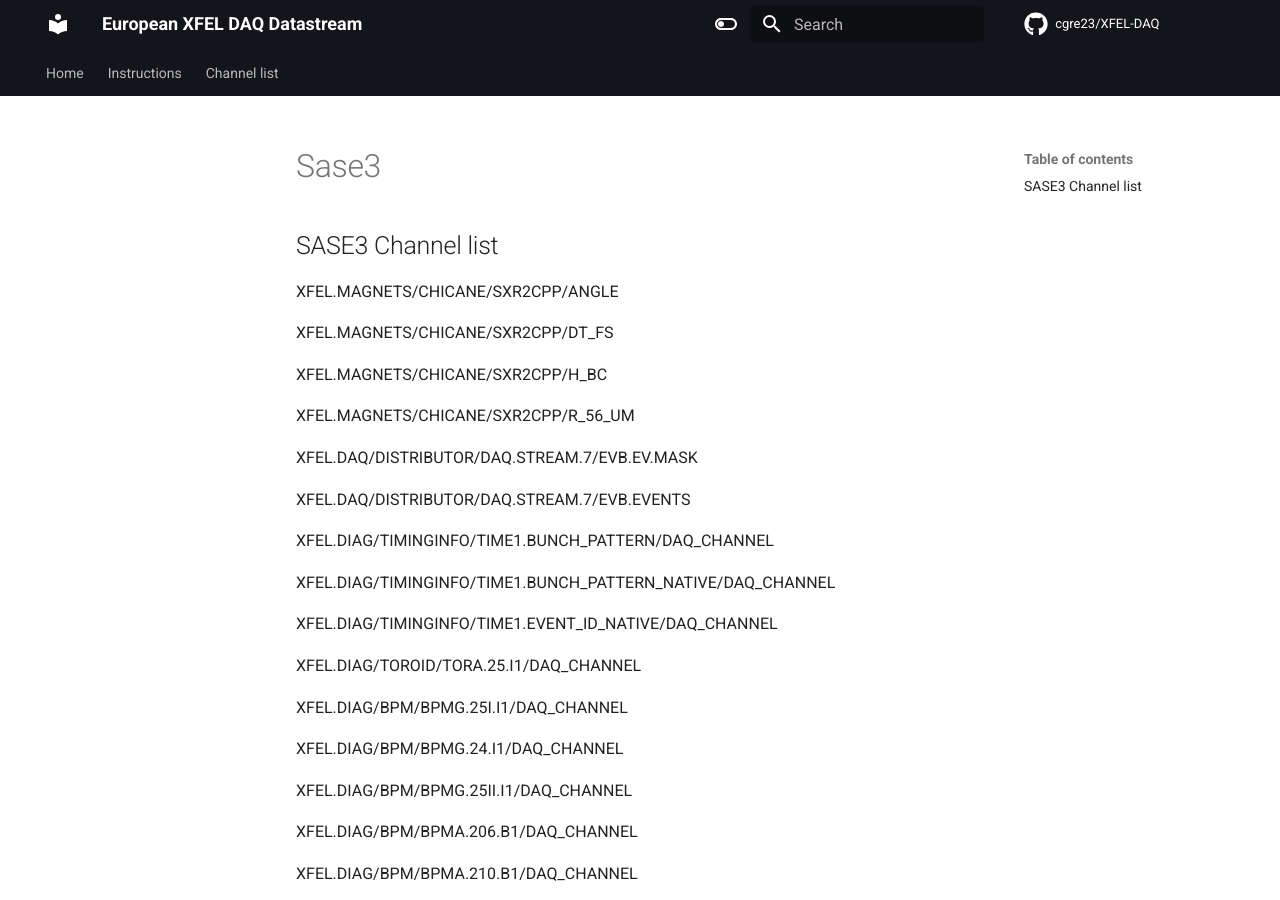
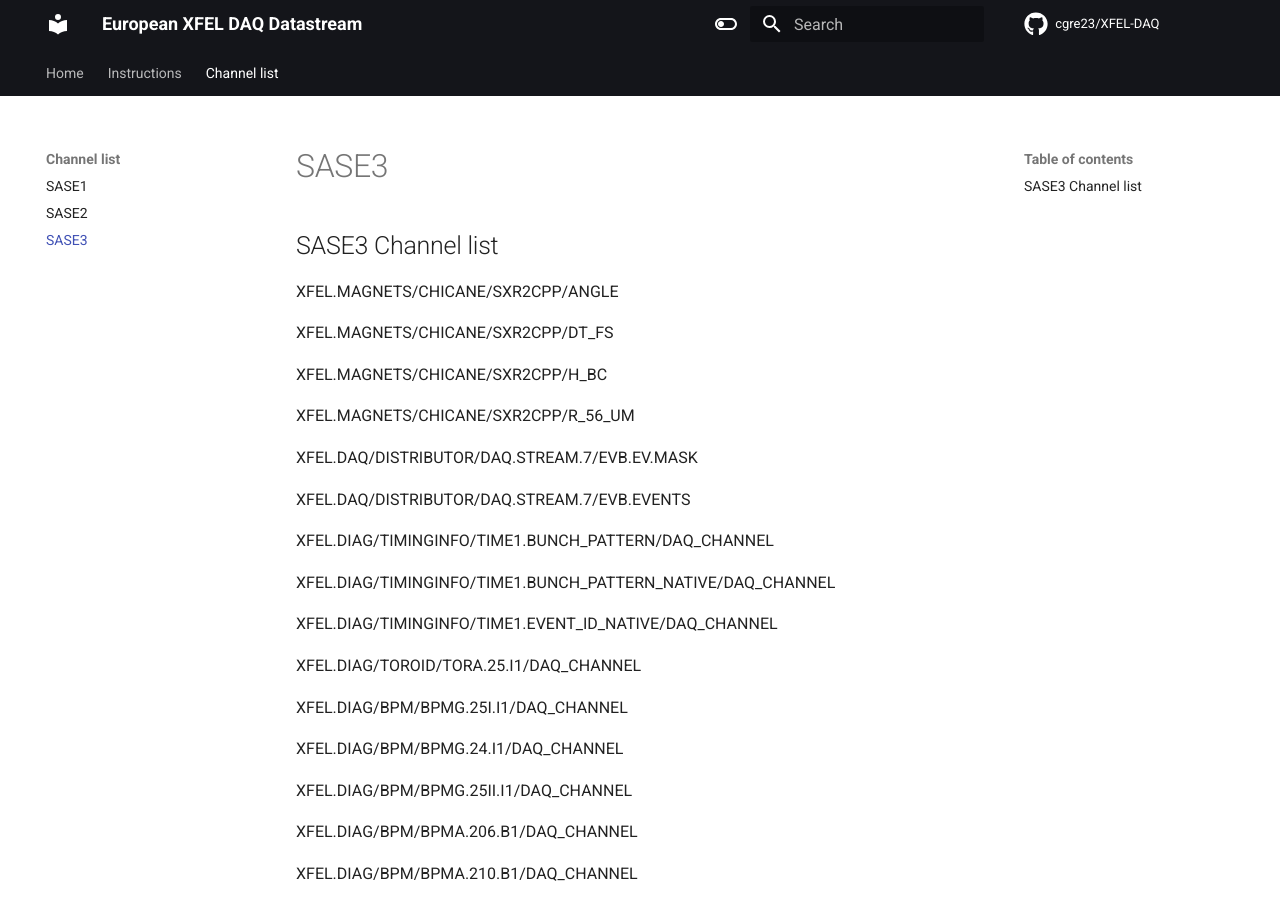
Before and after one commit to cgre23/XFEL-DAQ, an MkDocs documentation site: the page built from documentation/docs/channel_list/sase3.md, in a window 1280 px wide and 900 px high. Built offline with MkDocs 1.6.1 and Material for MkDocs 9.7.7, drawn with Linux system fonts in a browser that asks for light colours; comment, search, counter and statistics services are not loaded.

Commit message:
Update mkdocs.yml

```diff
--- a/documentation/mkdocs.yml
+++ b/documentation/mkdocs.yml
@@ -7,9 +7,9 @@ nav:
     - Home: index.md
     - Instructions: installation.md
     - Channel list:
-      - SASE1: api/sase1.md
-      - SASE2: api/sase2.md
-      - SASE3: api/sase3.md
+      - SASE1: channel_list/sase1.md
+      - SASE2: channel_list/sase2.md
+      - SASE3: channel_list/sase3.md
 
 
 theme:
```
